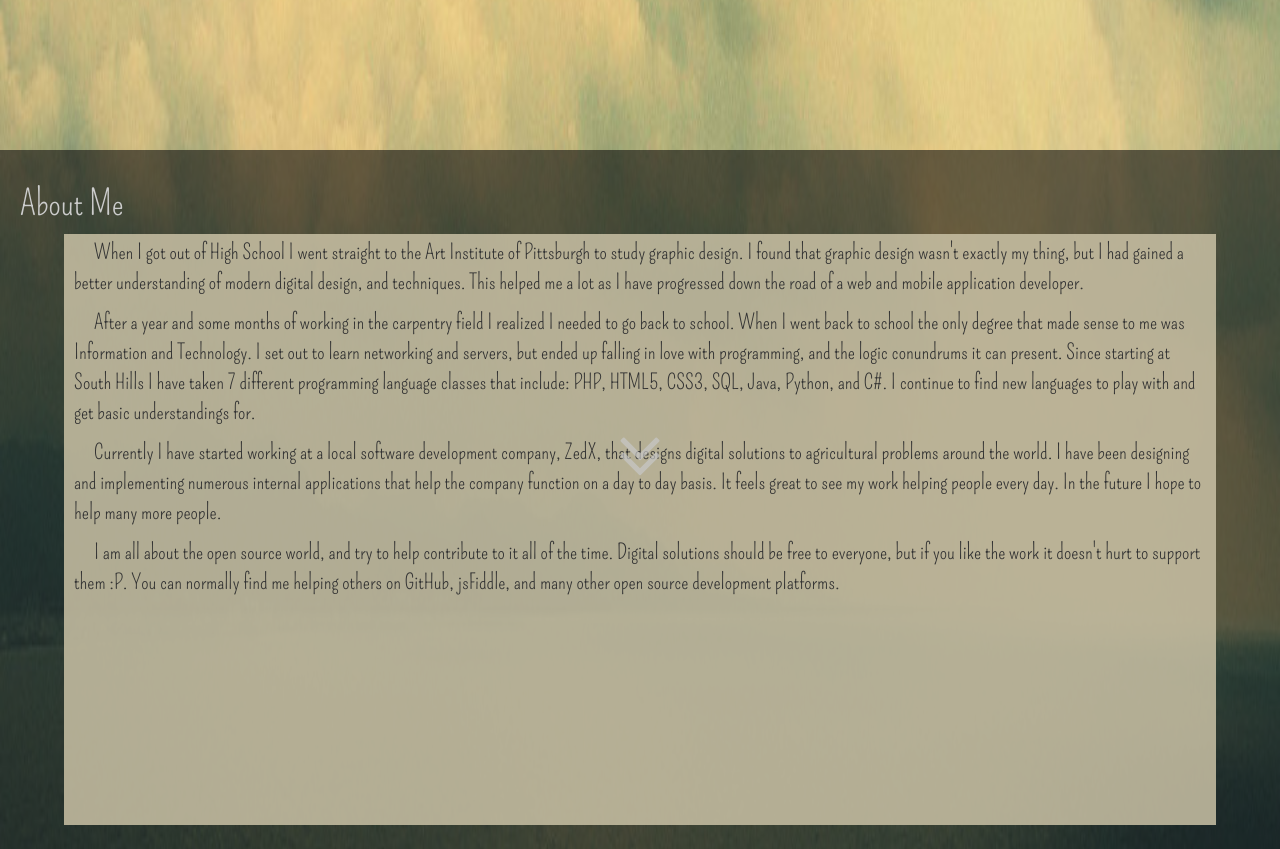
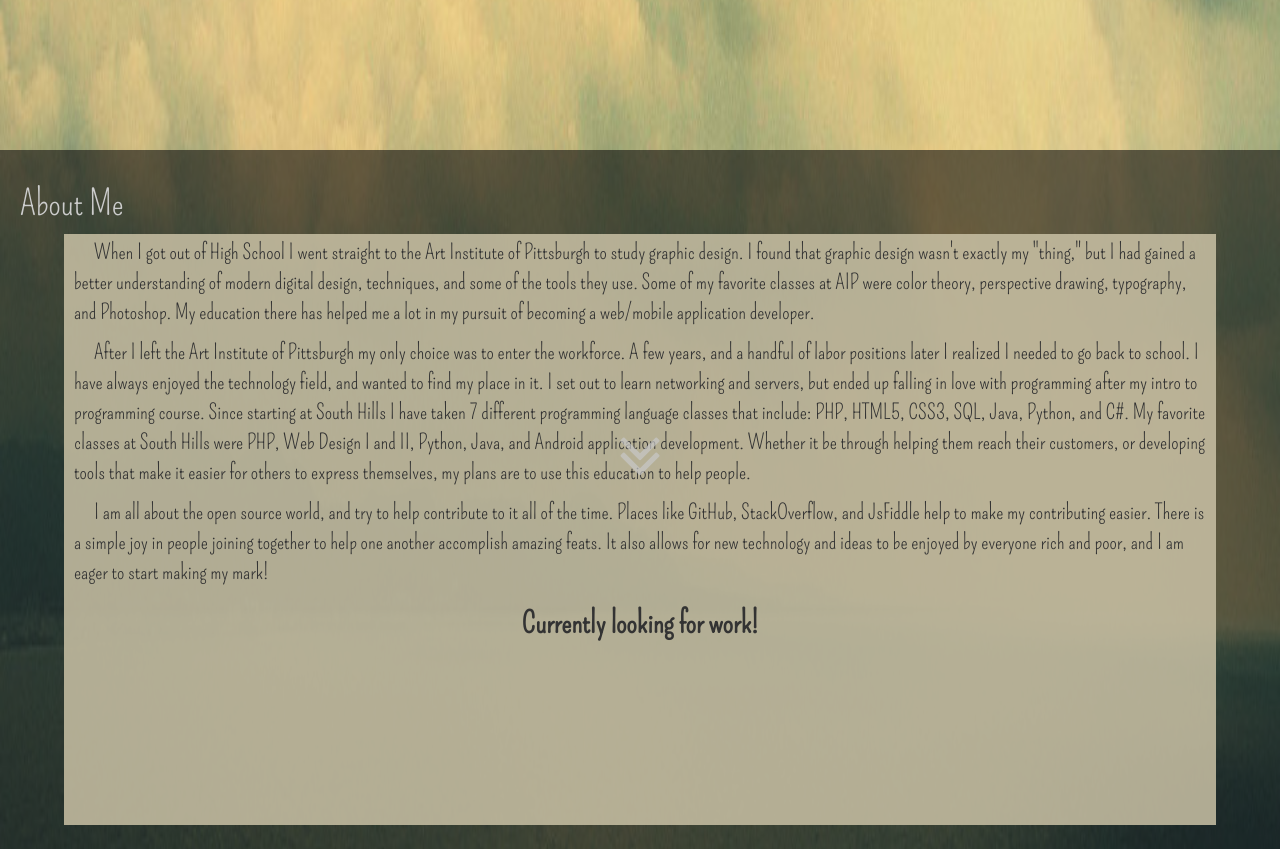
Before and after one commit to jkatlic/profile, a PHP site: page /home.html in a window 1280 px wide. Shown: the part 845-1694 px from the top of the page. Run offline with PHP 8.4, Linux system fonts and the light colour scheme; some libraries are stand-ins or nearby versions.

Commit message:
Changed About Me content
Just updated and refreshed the About Me section.

```diff
--- a/_notes/dwsync.xml
+++ b/_notes/dwsync.xml
@@ -1,4 +1,4 @@
 <?xml version="1.0" encoding="utf-8" ?>
 <dwsync>
-<file name="home.html" server="www.jeremykatlic.com//profile/" local="130557374121452066" remote="130556367600000000" Dst="2" />
+<file name="home.html" server="www.jeremykatlic.com//profile/" local="130559593237823898" remote="130559485200000000" Dst="2" />
 </dwsync>
--- a/css/_notes/dwsync.xml
+++ b/css/_notes/dwsync.xml
@@ -2,6 +2,6 @@
 <dwsync>
 <file name="font-styles.css" server="www.jeremykatlic.com//profile/" local="130557374046537781" remote="130557096600000000" Dst="2" />
 <file name="responsive-styles.css" server="www.jeremykatlic.com//profile/" local="130557374051308054" remote="130557096600000000" Dst="2" />
-<file name="profile-main.css" server="www.jeremykatlic.com//profile/" local="130559532568877448" remote="130559424000000000" Dst="2" />
+<file name="profile-main.css" server="www.jeremykatlic.com//profile/" local="130559576761451504" remote="130559468400000000" Dst="2" />
 <file name="hover.css" server="www.jeremykatlic.com//profile/" local="130557374065008837" remote="130557096600000000" Dst="2" />
 </dwsync>
--- a/css/profile-main.css
+++ b/css/profile-main.css
@@ -30,6 +30,10 @@ body{
 
 /* Main Classes */
 .hidden{ display: none !important; }
+
+.bold{ font-weight: bold; font-size: 1.4em; }
+
+.center{ text-align: center; }
 
 .profile-section {
     width: 100%;
--- a/home.html
+++ b/home.html
@@ -89,17 +89,16 @@
         	<h2>About Me</h2>
         	<div class="profile-content">
                 <p class="first-line"
-                >When I got out of High School I went straight to the Art Institute of Pittsburgh to study graphic design. I found that graphic design wasn't exactly my thing, but I had gained a better understanding of modern digital design, and techniques. This helped me a lot as I have progressed down the road of a web and mobile application developer.
+                >When I got out of High School I went straight to the Art Institute of Pittsburgh to study graphic design. I found that graphic design wasn't exactly my "thing," but I had gained a better understanding of modern digital design, techniques, and some of the tools they use. Some of my favorite classes at AIP were color theory, perspective drawing, typography, and Photoshop. My education there has helped me a lot in my pursuit of becoming a web/mobile application developer.
                 </p>
                 <p class="first-line">
-                After a year and some months of working in the carpentry field I realized I needed to go back to school. When I went back to school the only degree that made sense to me was Information and Technology. I set out to learn networking and servers, but ended up falling in love with programming, and the logic conundrums it can present. Since starting at South Hills I have taken 7 different programming language classes that include: PHP, HTML5, CSS3, SQL, Java, Python, and C#. I continue to find new languages to play with and get basic understandings for.
+                After I left the Art Institute of Pittsburgh my only choice was to enter the workforce. A few years, and a handful of labor positions later I realized I needed to go back to school. I have always enjoyed the technology field, and wanted to find my place in it. I set out to learn networking and servers, but ended up falling in love with programming after my intro to programming course. Since starting at South Hills I have taken 7 different programming language classes that include: PHP, HTML5, CSS3, SQL, Java, Python, and C#. My favorite classes at South Hills were PHP, Web Design I and II, Python, Java, and Android application development. Whether it be through helping them reach their customers, or developing tools that make it easier for others to express themselves, my plans are to use this education to help people.
                 </p>
                 <p class="first-line">
-                Currently I have started working at a local software development company, ZedX, that designs digital solutions to agricultural problems around the world. I have been designing and implementing numerous internal applications that help the company function on a day to day basis. It feels great to see my work helping people every day. In the future I hope to help many more people.
+                I am all about the open source world, and try to help contribute to it all of the time. Places like GitHub, StackOverflow, and JsFiddle help to make my contributing easier. There is a simple joy in people joining together to help one another accomplish amazing feats. It also allows for new technology and ideas to be enjoyed by everyone rich and poor, and I am eager to start making my mark!
                 </p>
-                <p class="first-line">
-                I am all about the open source world, and try to help contribute to it all of the time. Digital solutions should be free to everyone, but if you like the work it doesn't hurt to support them :P. You can normally find me helping others on GitHub, jsFiddle, and many other open source development platforms.
-                </p>
+
+                 <h2 class="bold center">Currently looking for work!</h2>
         	</div>
         </div>
 
```
